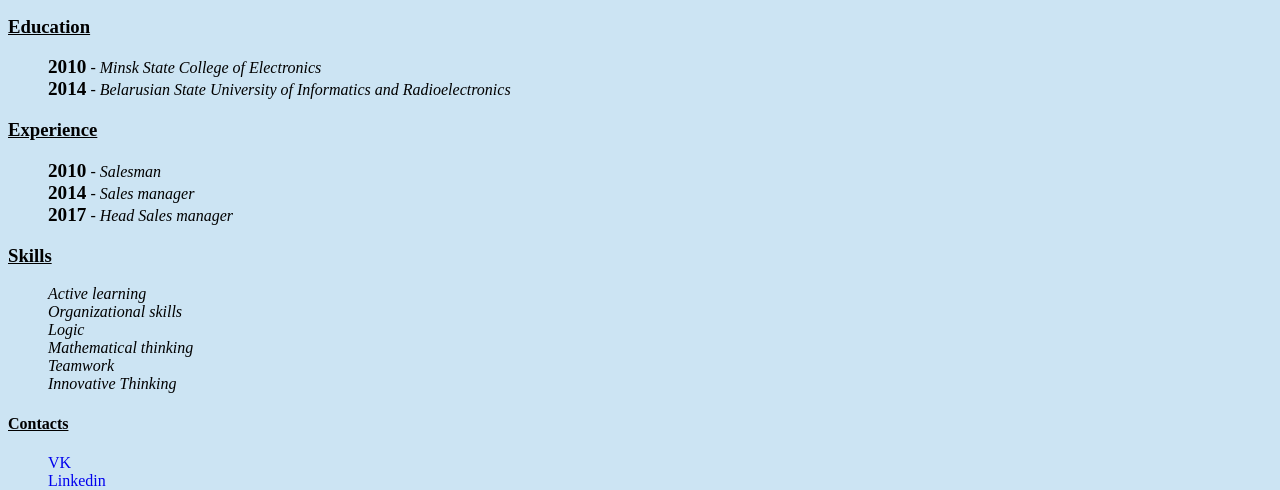
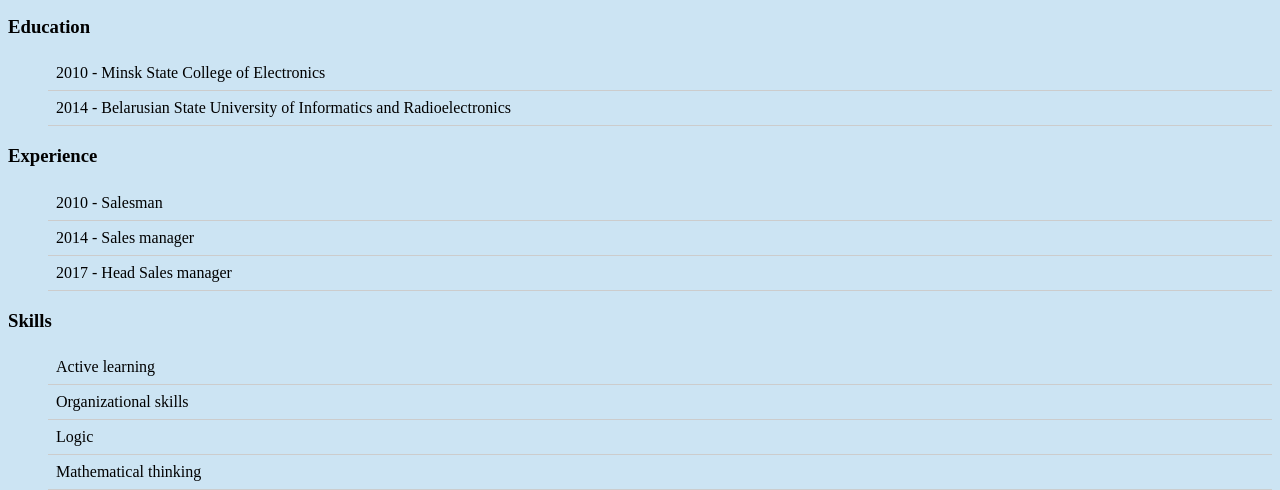
Before and after one commit to a-zhukovets/cv_homework, a plain HTML site: page index.html in a window 1280 px wide. Shown: the part 445-935 px from the top of the page. Drawn offline with Linux system fonts and the light colour scheme.

Commit message:
Update index.html

```diff
--- a/index.html
+++ b/index.html
@@ -5,76 +5,84 @@
     <meta http-equiv="X-UA-Compatible" content="IE=edge" />
     <meta name="viewport" content="width= , initial-scale=1.0" />
     <title>CV Andrei Zhukovets</title>
-    <link rel="stylesheet" href="styles/style.css">
+    <link rel="stylesheet" href="styles/style.css" />
   </head>
   <body>
     <header>
       <img
-        src="https://hhcdn.ru/photo/608691873.jpeg?t=1639831354&h=cCe4RlyOSByzUqAFf9Sjwg" class="center_img"
+        src="https://hhcdn.ru/photo/608691873.jpeg?t=1639831354&h=cCe4RlyOSByzUqAFf9Sjwg"
+        class="center_img"
       />
       <h1 class="title">Andrei Zhukovets</h1>
       <h2 class="title_dev">Front-end Developer</h2>
     </header>
     <main>
-      <div>
-        <h3><u>Education</u></h3>
+      <div class="education">
+        <h3 class="education_title">Education</h3>
         <ul>
-          <li class="list_item">
-            <big><b>2010</b></big> - <i>Minsk State College of Electronics</i>
+          <li class="education_list">
+            2010 - Minsk State College of Electronics
           </li>
-          <li class="list_item">
-            <big><b>2014</b></big> -
-            <i
-              >Belarusian State University of Informatics and
-              Radioelectronics</i
-            >
+          <li class="education_list">
+            2014 - Belarusian State University of Informatics and
+              Radioelectronics
           </li>
         </ul>
       </div>
-      <div>
-        <h3><u>Experience</u></h3>
+      <div class="experience">
+        <h3 class="experience_title">Experience</h3>
         <ul>
-          <li class="list_item">
-            <big><b>2010</b></big> - <i>Salesman</i>
+          <li class="experience_list">
+            2010 - Salesman
           </li>
-          <li class="list_item">
-            <big><b>2014</b></big> - <i>Sales manager</i>
+          <li class="experience_list">
+            2014 - Sales manager
           </li>
-          <li class="list_item">
-            <big><b>2017</b></big> - <i>Head Sales manager</i>
+          <li class="experience_list">
+            2017 - Head Sales manager
           </li>
         </ul>
       </div>
-      <div>
-        <h3><u>Skills</u></h3>
+      <div class="skills">
+        <h3 class="skills_title">Skills</h3>
         <ul>
-          <li class="list_item"><i>Active learning</i></li>
-          <li class="list_item"><i>Organizational skills</i></li>
-          <li class="list_item"><i>Logic</i></li>
-          <li class="list_item"><i>Mathematical thinking</i></li>
-          <li class="list_item"><i>Teamwork</i></li>
-          <li class="list_item"><i>Innovative Thinking</i></li>
+          <li class="skills_list">Active learning</li>
+          <li class="skills_list">Organizational skills</li>
+          <li class="skills_list">Logic</li>
+          <li class="skills_list">Mathematical thinking</i></li>
+          <li class="skills_list">Teamwork</li>
+          <li class="skills_list">Innovative thinking</li>
         </ul>
       </div>
     </main>
     <footer>
-      <h4><u>Contacts</u></h4>
+     <div class="contacts">
+      <h4 class="contacts_title">Contacts</h4>
       <ul>
-        <li class="list_item">
+        <li class="contacts_list">
           <a class="contacts_link" href="https://vk.com/feniks90">VK</a>
         </li>
-        <li class="list_item">
-          <a class="contacts_link" href="https://www.linkedin.com/in/andrei-zhukovets-615366229/">Linkedin</a>
+        <li class="contacts_list">
+          <a
+            class="contacts_link"
+            href="https://www.linkedin.com/in/andrei-zhukovets-615366229/"
+            >Linkedin</a
+          >
         </li>
-        <li class="list_item">
-          <a class="contacts_link" href="https://github.com/a-zhukovets">Github</a>
+        <li class="contacts_list">
+          <a class="contacts_link" href="https://github.com/a-zhukovets"
+            >Github</a
+          >
         </li>
-        <li class="list_item">
-          <a class="contacts_link" href="https://www.facebook.com/profile.php?id=100000873704110"
+        <li class="contacts_list">
+          <a
+            class="contacts_link"
+            href="https://www.facebook.com/profile.php?id=100000873704110"
             >Facebook</a
           >
         </li>
       </ul>
+     </div>
     </footer>
   </body>
 </html>
```
